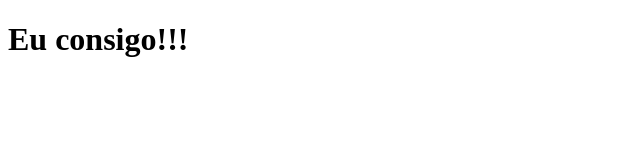
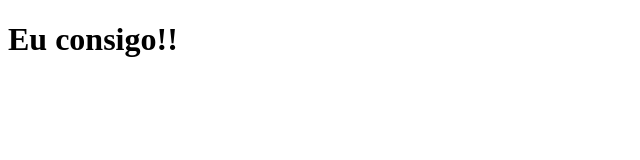
Before and after one commit to DevCoff/Curso, a Next.js app: page / in a window 1280 px wide. Shown: the top 160 px of the page, without its empty margins (0-640 px from the left). Built offline with nearby package versions, Linux system fonts and the light colour scheme.

Commit message:
adicionei uma alteraçào no index.js

```diff
--- a/pages/index.js
+++ b/pages/index.js
@@ -1,5 +1,5 @@
 function Home() {
-  return <h1>Eu consigo!!!</h1>;
+  return <h1>Eu consigo!!</h1>;
 }
 
 export default Home;
```
